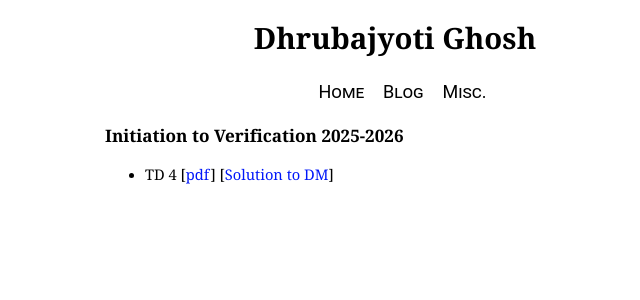
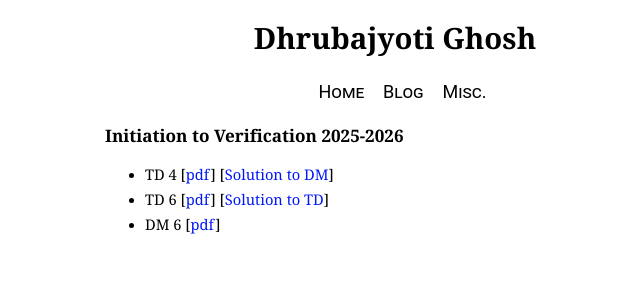
Before and after one commit to ghoshdhruba/ghoshdhruba.github.io, a Jekyll site: the page built from teaching/initVerif.html, in a window 1280 px wide. Shown: the top 300 px of the page, without its empty margins (245-885 px from the left). Built offline with Jekyll 4.4.1, drawn with Linux system fonts in a browser that asks for light colours.

Commit message:
TD6 and DM6 of initiation to verification

```diff
--- a/teaching/initVerif.html
+++ b/teaching/initVerif.html
@@ -7,4 +7,6 @@ title: Dhrubajyoti Ghosh
 
 <ul>
     <li>TD 4 [<a href="initVerif/TD4_initVerif_2025.pdf">pdf</a>] [<a href="initVerif/DM4_sols_2025.pdf">Solution to DM</a>] </li>
+    <li>TD 6 [<a href="initVerif/td06_BuchiEmptiness_StutterInvariance.pdf">pdf</a>] [<a href="initVerif/TD6_BuchiEmptiness_StutterInvaraince_corr">Solution to TD</a>] </li>
+    <li>DM 6 [<a href="initVerif/hw6.pdf">pdf</a>] </li>
 </ul>
```
Also changed, not shown: 3 other files.
